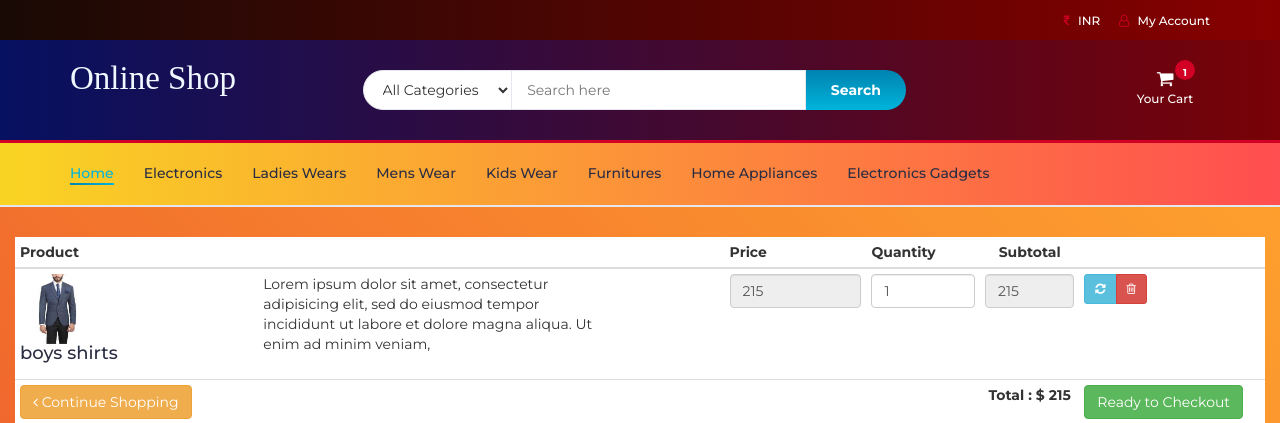
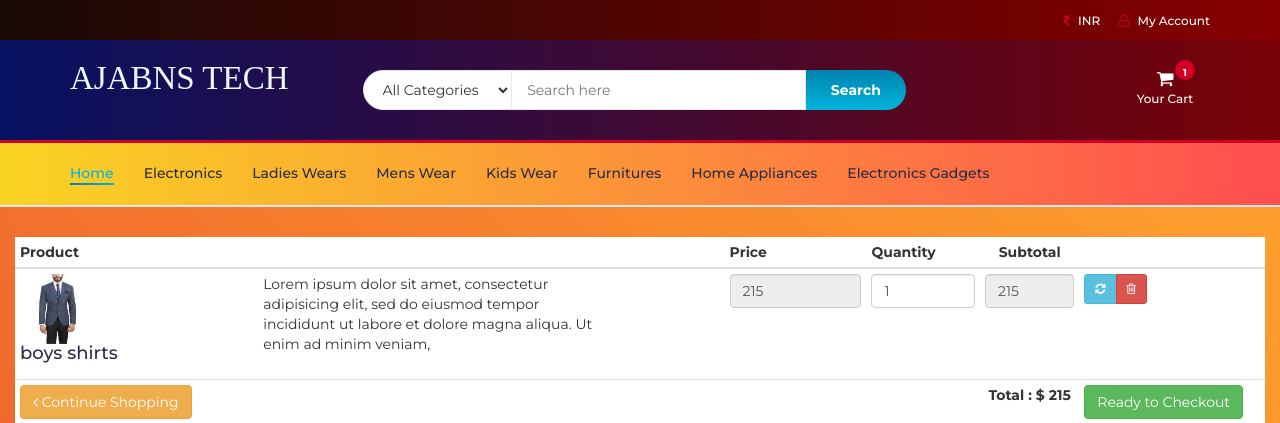
Before and after one commit to NayanAdhikary/AJABNSTECH, a PHP site: page /myfiles/cart.php in a window 1280 px wide. Shown: the top 423 px of the page. Run offline with PHP 8.4, Linux system fonts and the light colour scheme; data comes from the database, SQL or seed files in the repository; some libraries are stand-ins or nearby versions.

Commit message:
update header.php

```diff
--- a/header.php
+++ b/header.php
@@ -175,7 +175,7 @@ session_start();
 							<div class="header-logo">
 								<a href="#" class="logo">
 								<font style="font-style:normal; font-size: 33px;color: aliceblue;font-family: serif">
-                                        Online Shop
+                                        AJABNS TECH
                                     </font>
 
 								</a>
```
